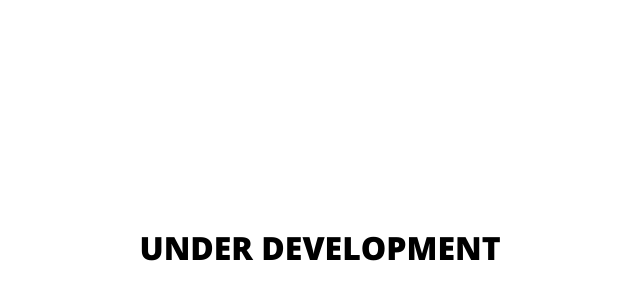
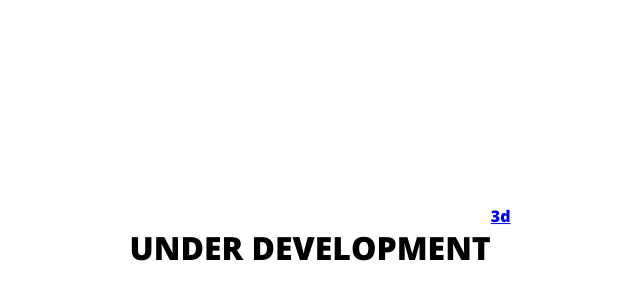
Before and after one commit to BBtxt/BBtxt.github.io, a plain HTML site: page index.html in a window 1280 px wide. Shown: the part 152-452 px from the top of the page, without its empty margins (320-960 px from the left). Drawn offline with nearby package versions, Linux system fonts and the light colour scheme.

Commit message:
tried to connect the 3d no workie

```diff
--- a/index.html
+++ b/index.html
@@ -13,6 +13,7 @@
 <body>
     <div class="main-containter">
         <div class="UD"><h1>UNDER DEVELOPMENT</h1></div>
+        <div><a href="./ThreeDez/index.html">3d</a></div>
     </div>
 </body>
 </html>
```
